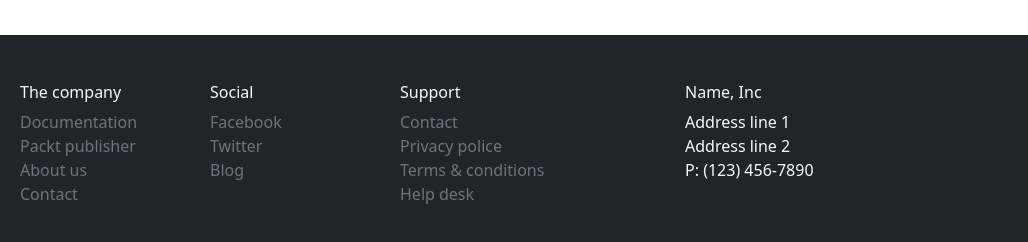
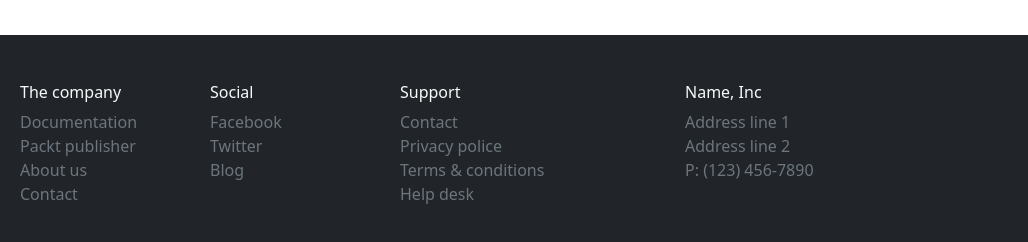
Before and after one commit to Vichai1021/finalProjectTest, a plain HTML site: page index.html in a window 1280 px wide. Shown: the part 2779-3021 px from the top of the page, 252-1280 px from the left. Drawn offline with nearby package versions, Linux system fonts and the light colour scheme.

Commit message:
Update index.html

```diff
--- a/index.html
+++ b/index.html
@@ -290,7 +290,7 @@
     </div>
     <div class="col-3">
       <h6>Name, Inc</h6>
-      <ul class ="list-unstyled text secondary">
+      <ul class ="list-unstyled text-secondary">
         <li>Address line 1</li>
         <li>Address line 2</li>
         <li>P: (123) 456-7890</li>
```
